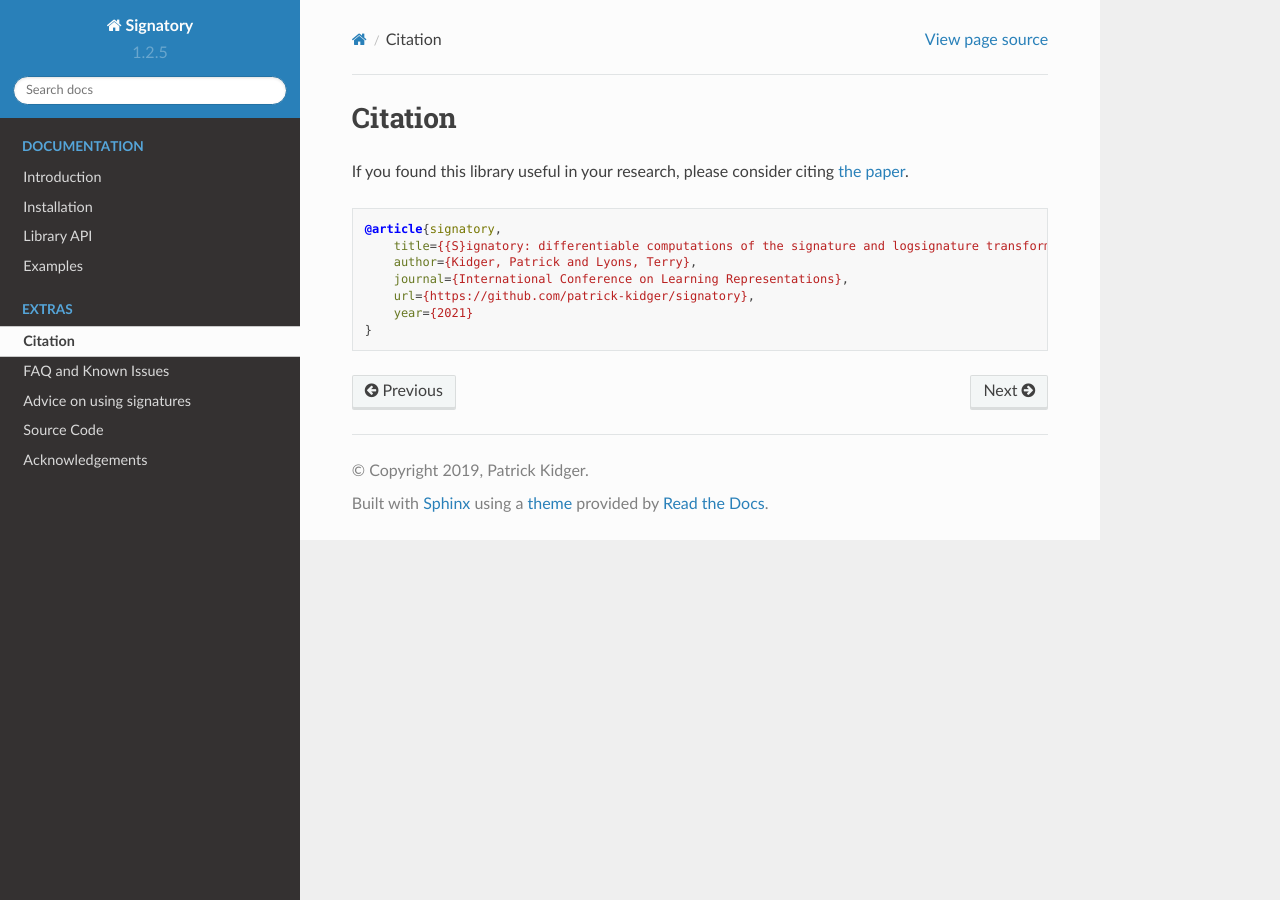
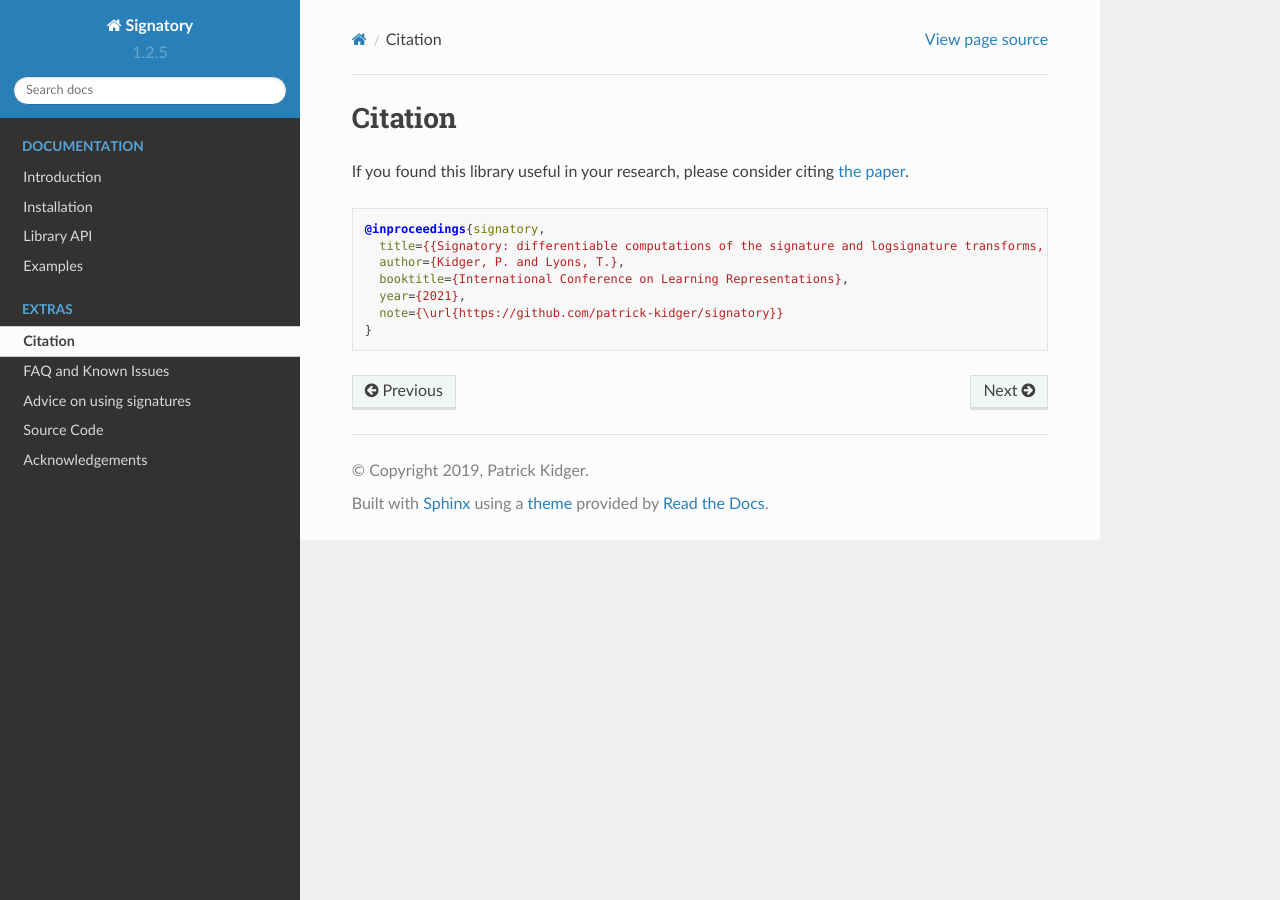
Before and after one commit to patrick-kidger/signatory, a Sphinx documentation site: the page built from docs/pages/miscellaneous/citation.rst, in a window 1280 px wide. Built offline with Sphinx 7.4.7 and the Read the Docs theme 2.0.0, drawn with Linux system fonts in a browser that asks for light colours.

Commit message:
Update citation.rst

```diff
--- a/docs/pages/miscellaneous/citation.rst
+++ b/docs/pages/miscellaneous/citation.rst
@@ -6,10 +6,10 @@ If you found this library useful in your research, please consider citing `the p
 
 .. code-block:: bibtex
 
-    @article{signatory,
-        title={{S}ignatory: differentiable computations of the signature and logsignature transforms, on both {CPU} and {GPU}},
-        author={Kidger, Patrick and Lyons, Terry},
-        journal={International Conference on Learning Representations},
-        url={https://github.com/patrick-kidger/signatory},
-        year={2021}
+    @inproceedings{signatory,
+      title={{Signatory: differentiable computations of the signature and logsignature transforms, on both CPU and GPU}},
+      author={Kidger, P. and Lyons, T.},
+      booktitle={International Conference on Learning Representations},
+      year={2021},
+      note={\url{https://github.com/patrick-kidger/signatory}}
     }
```
